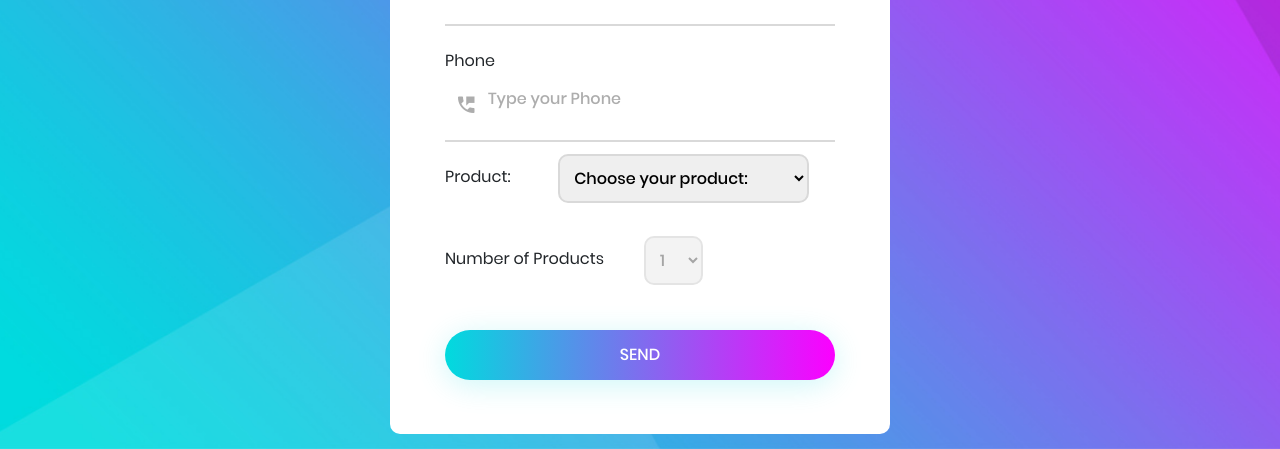
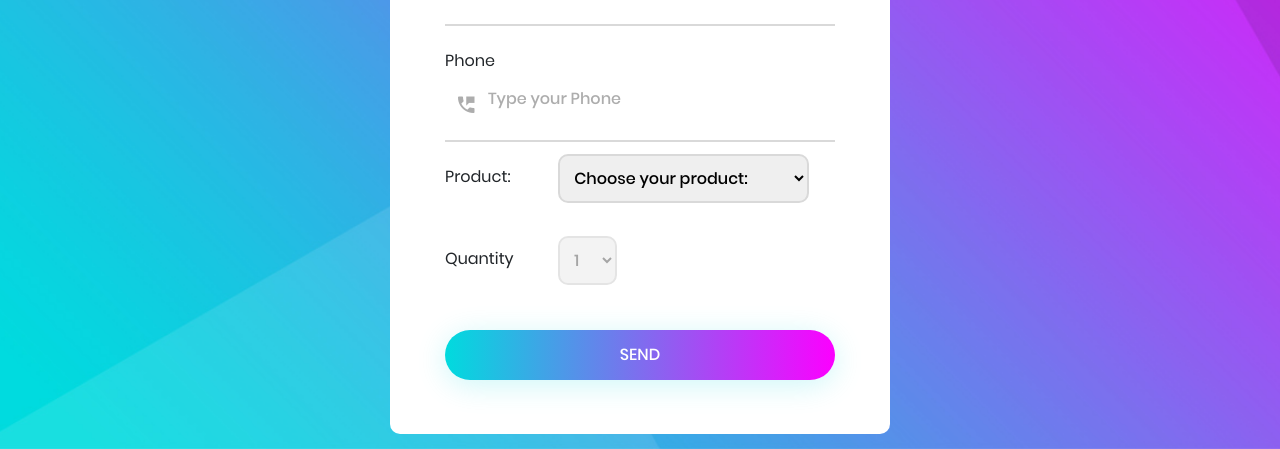
Before and after one commit to vadimdovnar/form, a PHP site: page / in a window 1280 px wide. Shown: the part 638-1087 px from the top of the page. Run offline with PHP 8.4, Linux system fonts and the light colour scheme; some libraries are stand-ins or nearby versions.

Commit message:
rename field

```diff
--- a/index.html
+++ b/index.html
@@ -123,7 +123,7 @@
             </div>
 
             <div class="wrap-product">
-              Number of Products
+              Quantity
               <div class="input100 wrap-options-number">
                 <select id="00N5i000006kBKd" class="options-style number-of-products" name="00N5i000006kBKd" disabled type="text" overflow="auto">
                   <option value="1" selected>1</option>
--- a/src/styles/main.css
+++ b/src/styles/main.css
@@ -502,7 +502,7 @@ div.wrap-product.validate-input.m-b-23.alert-validate::before {
 .wrap-options-number {
   position: relative;
   top: -35px;
-  left: 40%;
+  left: 18%;
 }
 
 .number-of-products, .options-style:hover {
```
